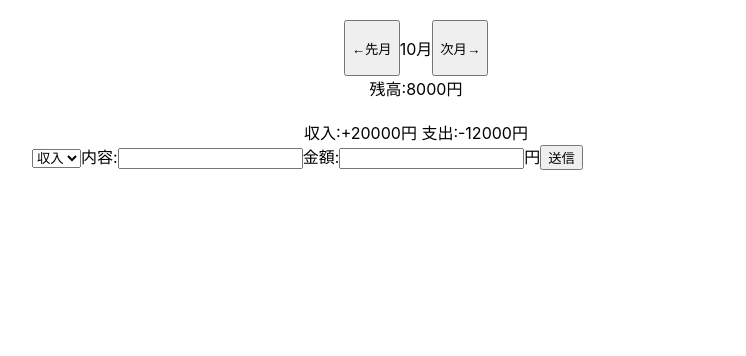
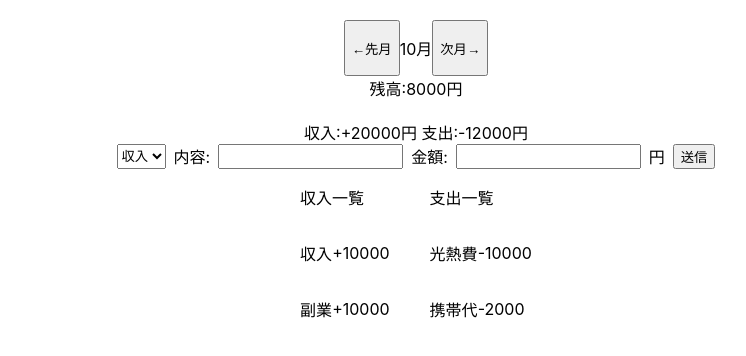
Before and after one commit to mikaijun/account-book, a React (Create React App) app: page / in a window 1280 px wide. Shown: the top 356 px of the page, without its empty margins (224-970 px from the left). Built offline with nearby package versions, Linux system fonts and the light colour scheme.

Commit message:
リストの画面実装

```diff
--- /dev/null
+++ b/src/components/atoms/Expenses.tsx
@@ -0,0 +1,15 @@
+import React from "react";
+
+type Props = {
+  item: string;
+  price: number;
+};
+
+export const ExpensesList: React.FC<Props> = ({ item, price }: Props) => {
+  return (
+    <div className="list">
+      <p>{item}</p>
+      <p>-{price}</p>
+    </div>
+  );
+};
--- /dev/null
+++ b/src/components/atoms/IncomeList.tsx
@@ -0,0 +1,15 @@
+import React from "react";
+
+type Props = {
+  item: string;
+  price: number;
+};
+
+export const IncomeList: React.FC<Props> = ({ item, price }: Props) => {
+  return (
+    <div className="list">
+      <p>{item}</p>
+      <p>+{price}</p>
+    </div>
+  );
+};
--- a/src/components/molecules/AddItems.tsx
+++ b/src/components/molecules/AddItems.tsx
@@ -4,7 +4,7 @@ import { Button } from "../atoms/Button";
 
 export const AddItems = () => {
   return (
-    <div>
+    <div className="add-items">
       <SelectBox />
       内容:
       <Input />
--- /dev/null
+++ b/src/components/molecules/Lists.tsx
@@ -0,0 +1,41 @@
+import { IncomeList } from "../atoms/IncomeList";
+import { ExpensesList } from "../atoms/Expenses";
+
+export const Lists = () => {
+  const incomes = [
+    {
+      item: "収入",
+      price: 10000,
+    },
+    {
+      item: "副業",
+      price: 10000,
+    },
+  ];
+  const expenses = [
+    {
+      item: "光熱費",
+      price: 10000,
+    },
+    {
+      item: "携帯代",
+      price: 2000,
+    },
+  ];
+  return (
+    <div className="lists">
+      <div>
+        <p>収入一覧</p>
+        {incomes.map((income) => (
+          <IncomeList item={income.item} price={income.price} />
+        ))}
+      </div>
+      <div>
+        <p>支出一覧</p>
+        {expenses.map((expense) => (
+          <ExpensesList item={expense.item} price={expense.price} />
+        ))}
+      </div>
+    </div>
+  );
+};
--- a/src/components/organisms/Calculation.tsx
+++ b/src/components/organisms/Calculation.tsx
@@ -1,9 +1,11 @@
 import { AddItems } from "../molecules/AddItems";
+import { Lists } from "../molecules/Lists";
 
 export const Calculation = () => {
   return (
     <div>
       <AddItems />
+      <Lists />
     </div>
   );
 };
--- a/src/css/App.css
+++ b/src/css/App.css
@@ -12,3 +12,20 @@
   display: flex;
   justify-content: center;
 }
+
+.add-items {
+  display: flex;
+  justify-content: center;
+  column-gap: 8px;
+}
+
+.lists {
+  display: flex;
+  justify-content: center;
+  column-gap: 40px;
+}
+
+.list {
+  display: flex;
+  align-items: center;
+}
```
